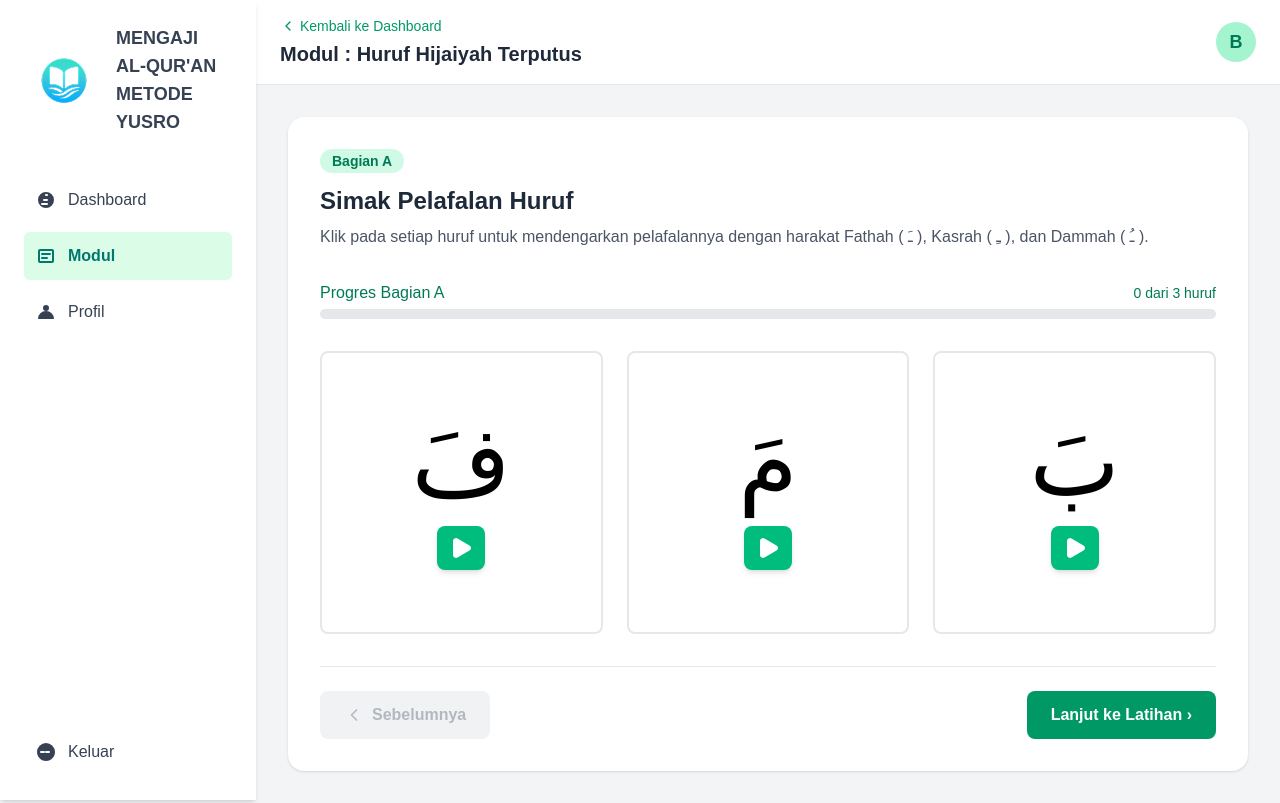
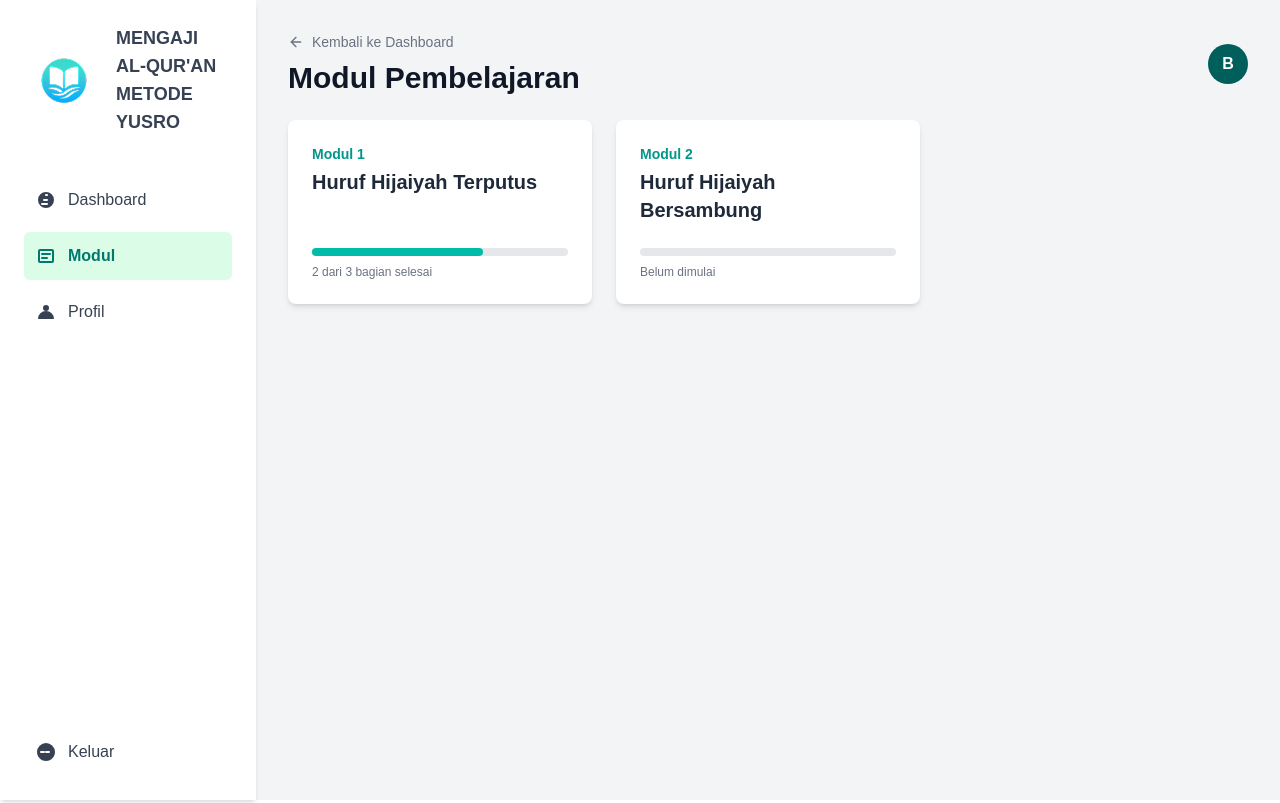
Before and after one commit to mvirgiawancr/Al-Qur-an-Metode-Yusro, a Next.js app: page /modul in a window 1280 px wide. Built offline with nearby package versions, Linux system fonts and the light colour scheme.

Commit message:
fix modul

```diff
--- a/app/modul/[moduleId]/page.jsx
+++ b/app/modul/[moduleId]/page.jsx
@@ -1,29 +1,28 @@
-"use client";
+// app/modul/page.js
+'use client';
 
-import React from "react"; // Import React
+import React, { useState, useRef, useEffect } from "react";
 import { ChevronLeft, Play } from "lucide-react";
 import Sidebar from "../../../components/Sidebar";
+import Link from "next/link";
 
-// Main App Component
-export default function App() {
+export default function ModulPage({ params = { slug: "1" } }) {
   return (
-    <div className="bg-gray-100 font-sans antialiased">
+    <div className="bg-gray-100 antialiased">
       <div className="flex min-h-screen">
-        {/* Sidebar Component */}
         <Sidebar />
         <div className="flex-1 flex flex-col lg:ml-64">
-          {/* Header Component */}
           <header className="bg-white border-b border-gray-200 h-[85px] flex-shrink-0 flex items-center justify-between px-4 sm:px-6">
             <div>
-              <a
-                href="#"
+              <Link
+                href="/dashboard"
                 className="text-emerald-600 text-sm font-medium flex items-center gap-1 hover:underline"
               >
                 <ChevronLeft size={16} />
                 Kembali ke Dashboard
-              </a>
+              </Link>
               <h1 className="text-xl font-bold text-gray-800 mt-1">
-                Modul 1: Huruf Hijaiyah Terputus
+                Modul {params.slug}: Huruf Hijaiyah Terputus
               </h1>
             </div>
             <div className="flex items-center gap-4">
@@ -32,7 +31,6 @@ export default function App() {
               </div>
             </div>
           </header>
-          {/* Main Content Area */}
           <main className="flex-1 p-4 sm:p-6 md:p-8">
             <MainContent />
           </main>
@@ -42,13 +40,23 @@ export default function App() {
   );
 }
 
-// --- Reusable Components ---
 
-// Main Content Component
+
 const MainContent = () => {
+  const letterData = [
+    { letter: "فَ", audioSrc: "/Audio/Halaman_1/fa.mp3" },
+    { letter: "مَ", audioSrc: "/Audio/Halaman_1/ma.mp3" },
+    { letter: "بَ", audioSrc: "/Audio/Halaman_1/ba.mp3" },
+  ];
+
+  const [playedLetters, setPlayedLetters] = useState(new Set());
+
+  const handleCardPlay = (letter) => {
+    setPlayedLetters((prev) => new Set(prev).add(letter));
+  };
+
   return (
     <div className="bg-white rounded-2xl shadow-sm p-6 sm:p-8 w-full max-w-6xl mx-auto">
-      {/* Section Header */}
       <div className="mb-8">
         <span className="bg-emerald-100 text-emerald-700 text-sm font-semibold px-3 py-1 rounded-full">
           Bagian A
@@ -61,26 +69,29 @@ const MainContent = () => {
           Fathah ( ﹷ ), Kasrah ( ﹻ ), dan Dammah ( ﹹ ).
         </p>
       </div>
-
-      {/* Progress Bar */}
-      <ProgressBar current={0} total={3} />
-
-      {/* Letter Cards */}
+      {/* Progress bar sekarang diperbarui berdasarkan jumlah huruf yang sudah diputar */}
+      <ProgressBar current={playedLetters.size} total={letterData.length} />
       <div className="grid grid-cols-1 sm:grid-cols-2 md:grid-cols-3 gap-6 mt-8">
-        <LetterCard letter="فَ" />
-        <LetterCard letter="مَ" />
-        <LetterCard letter="بَ" />
+        {letterData.map((data) => (
+          <LetterCard
+            key={data.letter}
+            letter={data.letter}
+            audioSrc={data.audioSrc}
+            active={playedLetters.has(data.letter)}
+            onPlay={() => handleCardPlay(data.letter)}
+          />
+        ))}
       </div>
-
-      {/* Navigation Buttons */}
       <NavigationButtons />
     </div>
   );
 };
 
+
+
 // Progress Bar Component
 const ProgressBar = ({ current, total }) => {
-  const progressPercentage = (current / total) * 100;
+  const progressPercentage = total > 0 ? (current / total) * 100 : 0;
   return (
     <div>
       <div className="flex justify-between items-center mb-1">
@@ -93,7 +104,7 @@ const ProgressBar = ({ current, total }) => {
       </div>
       <div className="w-full bg-gray-200 rounded-full h-2.5">
         <div
-          className="bg-emerald-500 h-2.5 rounded-full"
+          className="bg-emerald-500 h-2.5 rounded-full transition-all duration-500"
           style={{ width: `${progressPercentage}%` }}
         ></div>
       </div>
@@ -101,10 +112,27 @@ const ProgressBar = ({ current, total }) => {
   );
 };
 
-// Letter Card Component
-const LetterCard = ({ letter, active = false }) => {
+
+
+// Letter Card Component (Updated with audio logic)
+const LetterCard = ({ letter, active = false, audioSrc, onPlay }) => {
+  const audioRef = useRef(null);
+
+  useEffect(() => {
+    if (audioSrc) {
+      audioRef.current = new Audio(audioSrc);
+    }
+  }, [audioSrc]);
+
+  const handlePlay = () => {
+    if (audioRef.current) {
+      audioRef.current.play();
+      onPlay();
+    }
+  };
+
   const baseClasses =
-    "aspect-square rounded-lg p-4 flex flex-col items-center justify-center text-center transition-all duration-300";
+    "aspect-square rounded-lg p-4 flex flex-col items-center justify-center text-center transition-all duration-300 group";
   const activeClasses = "bg-emerald-50 border-2 border-emerald-300 shadow-lg";
   const inactiveClasses = "bg-white border-2 border-gray-200";
 
@@ -113,12 +141,17 @@ const LetterCard = ({ letter, active = false }) => {
       className={`${baseClasses} ${active ? activeClasses : inactiveClasses}`}
     >
       <span className="text-8xl font-normal text-black mb-4">{letter}</span>
-      <button className="w-12 h-11 bg-emerald-500 rounded-lg flex items-center justify-center text-white shadow-md  transition-colors">
-        <Play size={24} fill="white" className="cursor-pointer" />
+      <button
+        onClick={handlePlay}
+        className="w-12 h-11 bg-emerald-500 rounded-lg flex cursor-pointer items-center justify-center text-white shadow-md group-hover:bg-emerald-600 transition-colors"
+      >
+        <Play size={24} fill="white" />
       </button>
     </div>
   );
 };
+
+
 
 // Navigation Buttons Component
 const NavigationButtons = () => {
--- a/app/modul/page.jsx
+++ b/app/modul/page.jsx
@@ -1,172 +1,69 @@
 // app/modul/page.js
 'use client';
 
-import React, { useState, useRef, useEffect } from "react";
-import { ChevronLeft, Play } from "lucide-react";
-import Sidebar from "../../components/Sidebar";
-import Link from "next/link";
+import Sidebar from '../../components/Sidebar';
+import Link from 'next/link';
+import { ArrowLeft } from 'lucide-react';
 
-export default function ModulPage({ params = { slug: "1" } }) {
+const modules = [
+  { id: 1, title: 'Huruf Hijaiyah Terputus', progress: 2, totalParts: 3, status: 'in-progress' },
+  { id: 2, title: 'Huruf Hijaiyah Bersambung', progress: 0, totalParts: 0, status: 'not-started' },
+  // Anda bisa menambahkan modul lain di sini
+];
+
+export default function ModulListPage() {
   return (
-    <div className="bg-gray-100 antialiased">
-      <div className="flex min-h-screen">
+    <div className="flex bg-gray-100 min-h-screen">
       <Sidebar />
-        <div className="flex-1 flex flex-col lg:ml-64">
-          <header className="bg-white border-b border-gray-200 h-[85px] flex-shrink-0 flex items-center justify-between px-4 sm:px-6">
+      <main className="flex-1 ml-64 p-8">
+        <div className="flex justify-between items-center mb-6">
           <div>
-              <Link
-                href="/dashboard"
-                className="text-emerald-600 text-sm font-medium flex items-center gap-1 hover:underline"
-              >
-                <ChevronLeft size={16} />
+            <Link href="/dashboard" className="flex items-center text-sm text-gray-500 hover:text-gray-800 mb-2">
+              <ArrowLeft size={16} className="mr-2" />
               Kembali ke Dashboard
             </Link>
-              <h1 className="text-xl font-bold text-gray-800 mt-1">
-                Modul {params.slug}: Huruf Hijaiyah Terputus
-              </h1>
+            <h1 className="text-3xl font-bold text-gray-900">Modul Pembelajaran</h1>
           </div>
-            <div className="flex items-center gap-4">
-              <div className="w-10 h-10 rounded-full bg-emerald-200 flex items-center justify-center text-emerald-700 font-bold text-lg">
-                B
+          <div className="w-10 h-10 bg-teal-800 text-white flex items-center justify-center rounded-full font-bold">B</div>
         </div>
+
+        <div className="grid grid-cols-1 md:grid-cols-2 lg:grid-cols-3 gap-6">
+          {modules.map((modul) => (
+            <Link key={modul.id} href={`/modul/${modul.id}`}>
+              <div className="bg-white p-6 rounded-lg shadow-md hover:shadow-lg transition-shadow cursor-pointer h-full flex flex-col justify-between">
+                <div>
+                  <p className="text-sm font-semibold text-teal-600">Modul {modul.id}</p>
+                  <h2 className="text-xl font-bold text-gray-800 mt-1">{modul.title}</h2>
                 </div>
-          </header>
-          <main className="flex-1 p-4 sm:p-6 md:p-8">
-            <MainContent />
+
+                {/* === KODE PROGRESS BAR DIMULAI DI SINI === */}
+                <div className="mt-6">
+                  {modul.status === 'in-progress' ? (
+                    <>
+                      <div className="w-full bg-gray-200 rounded-full h-2">
+                        <div
+                          className="bg-teal-500 h-2 rounded-full"
+                          style={{ width: `${(modul.progress / modul.totalParts) * 100}%` }}
+                        ></div>
+                      </div>
+                      <p className="text-xs text-gray-500 mt-2">
+                        {modul.progress} dari {modul.totalParts} bagian selesai
+                      </p>
+                    </>
+                  ) : (
+                    <>
+                      <div className="w-full bg-gray-200 rounded-full h-2"></div>
+                      <p className="text-xs text-gray-500 mt-2">Belum dimulai</p>
+                    </>
+                  )}
+                </div>
+                {/* === KODE PROGRESS BAR SELESAI DI SINI === */}
+
+              </div>
+            </Link>
+          ))}
+        </div>
       </main>
-        </div>
-      </div>
     </div>
   );
 }
-
-
-
-const MainContent = () => {
-  const letterData = [
-    { letter: "فَ", audioSrc: "/Audio/Halaman_1/fa.mp3" },
-    { letter: "مَ", audioSrc: "/Audio/Halaman_1/ma.mp3" },
-    { letter: "بَ", audioSrc: "/Audio/Halaman_1/ba.mp3" },
-  ];
-
-  const [playedLetters, setPlayedLetters] = useState(new Set());
-
-  const handleCardPlay = (letter) => {
-    setPlayedLetters((prev) => new Set(prev).add(letter));
-  };
-
-  return (
-    <div className="bg-white rounded-2xl shadow-sm p-6 sm:p-8 w-full max-w-6xl mx-auto">
-      <div className="mb-8">
-        <span className="bg-emerald-100 text-emerald-700 text-sm font-semibold px-3 py-1 rounded-full">
-          Bagian A
-        </span>
-        <h2 className="text-2xl font-bold text-gray-800 mt-3">
-          Simak Pelafalan Huruf
-        </h2>
-        <p className="text-gray-600 mt-2">
-          Klik pada setiap huruf untuk mendengarkan pelafalannya dengan harakat
-          Fathah ( ﹷ ), Kasrah ( ﹻ ), dan Dammah ( ﹹ ).
-        </p>
-      </div>
-      {/* Progress bar sekarang diperbarui berdasarkan jumlah huruf yang sudah diputar */}
-      <ProgressBar current={playedLetters.size} total={letterData.length} />
-      <div className="grid grid-cols-1 sm:grid-cols-2 md:grid-cols-3 gap-6 mt-8">
-        {letterData.map((data) => (
-          <LetterCard
-            key={data.letter}
-            letter={data.letter}
-            audioSrc={data.audioSrc}
-            active={playedLetters.has(data.letter)}
-            onPlay={() => handleCardPlay(data.letter)}
-          />
-        ))}
-      </div>
-      <NavigationButtons />
-    </div>
-  );
-};
-
-
-
-// Progress Bar Component
-const ProgressBar = ({ current, total }) => {
-  const progressPercentage = total > 0 ? (current / total) * 100 : 0;
-  return (
-    <div>
-      <div className="flex justify-between items-center mb-1">
-        <span className="text-base font-medium text-emerald-700">
-          Progres Bagian A
-        </span>
-        <span className="text-sm font-medium text-emerald-700">
-          {current} dari {total} huruf
-        </span>
-      </div>
-      <div className="w-full bg-gray-200 rounded-full h-2.5">
-        <div
-          className="bg-emerald-500 h-2.5 rounded-full transition-all duration-500"
-          style={{ width: `${progressPercentage}%` }}
-        ></div>
-      </div>
-    </div>
-  );
-};
-
-
-
-// Letter Card Component (Updated with audio logic)
-const LetterCard = ({ letter, active = false, audioSrc, onPlay }) => {
-  const audioRef = useRef(null);
-
-  useEffect(() => {
-    if (audioSrc) {
-      audioRef.current = new Audio(audioSrc);
-    }
-  }, [audioSrc]);
-
-  const handlePlay = () => {
-    if (audioRef.current) {
-      audioRef.current.play();
-      onPlay();
-    }
-  };
-
-  const baseClasses =
-    "aspect-square rounded-lg p-4 flex flex-col items-center justify-center text-center transition-all duration-300 group";
-  const activeClasses = "bg-emerald-50 border-2 border-emerald-300 shadow-lg";
-  const inactiveClasses = "bg-white border-2 border-gray-200";
-
-  return (
-    <div
-      className={`${baseClasses} ${active ? activeClasses : inactiveClasses}`}
-    >
-      <span className="text-8xl font-normal text-black mb-4">{letter}</span>
-      <button
-        onClick={handlePlay}
-        className="w-12 h-11 bg-emerald-500 rounded-lg flex cursor-pointer items-center justify-center text-white shadow-md group-hover:bg-emerald-600 transition-colors"
-      >
-        <Play size={24} fill="white" />
-      </button>
-    </div>
-  );
-};
-
-
-
-// Navigation Buttons Component
-const NavigationButtons = () => {
-  return (
-    <div className="border-t border-gray-200 mt-8 pt-6 flex justify-between items-center">
-      <button
-        className="bg-gray-200 text-gray-500 font-bold py-3 px-6 rounded-lg flex items-center gap-2 cursor-not-allowed opacity-50"
-        disabled
-      >
-        <ChevronLeft size={20} />
-        Sebelumnya
-      </button>
-      <button className="cursor-pointer bg-emerald-600 text-white font-bold py-3 px-6 rounded-lg hover:bg-emerald-700 transition-colors flex items-center gap-2">
-        Lanjut ke Latihan ›
-      </button>
-    </div>
-  );
-};
```
Lines whose indentation alone changed are shown as unchanged.
